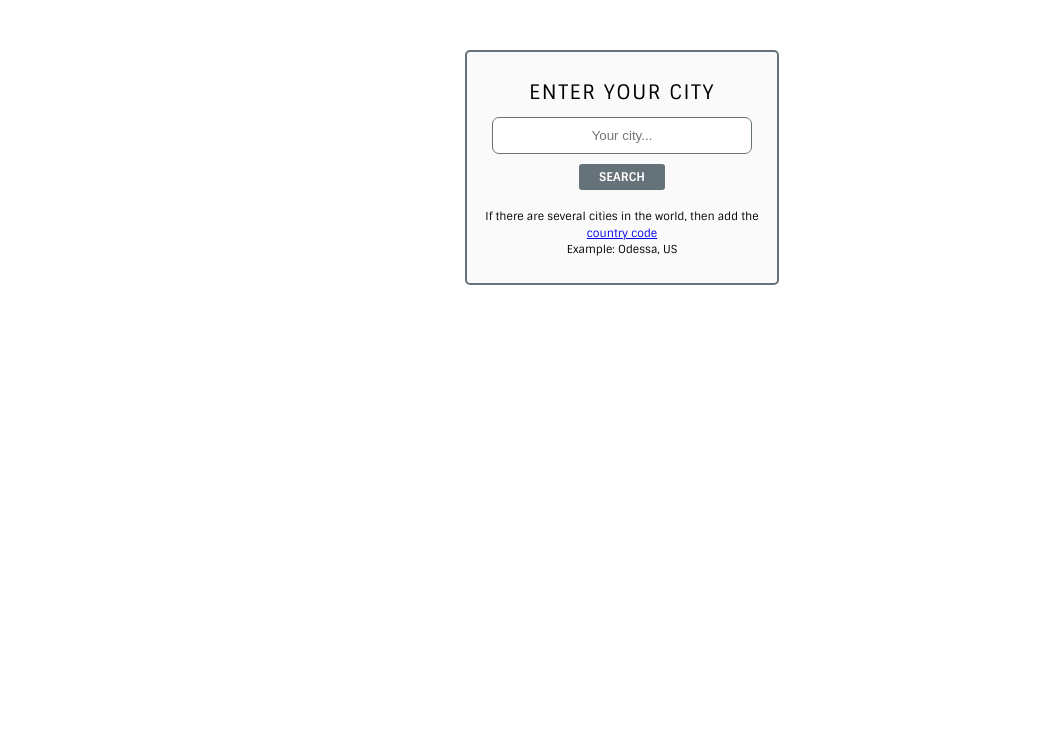
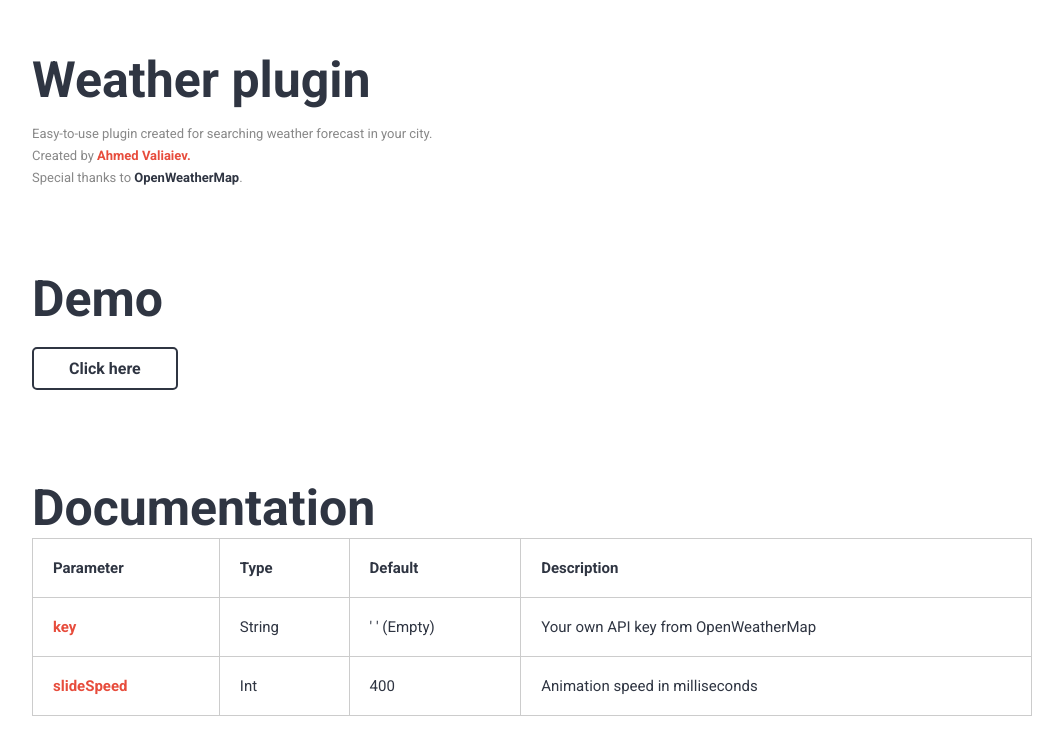
Before and after one commit to 4bselyam/weather-plugin, a plain HTML site: page index.html in a window 1280 px wide. Shown: the whole page, without its empty margins (18-1081 px from the left). Drawn offline with nearby package versions, Linux system fonts and the light colour scheme.

Commit message:
Add files via upload

```diff
--- a/index.html
+++ b/index.html
@@ -4,30 +4,120 @@
 <head>
     <meta charset="UTF-8">
     <meta name="viewport" content="width=device-width, initial-scale=1.0">
-    <link rel="stylesheet" href="css/reset.css">
-    <link rel="stylesheet" href="css/style.css">
-    <link href="https://fonts.googleapis.com/css?family=Sintony:400,700&display=swap" rel="stylesheet">
-    <title>Weather plugin</title>
+    <link href="https://fonts.googleapis.com/css?family=Roboto:400,700&display=swap" rel="stylesheet">
+    <title>Documentation</title>
 </head>
 
 <body>
-    <div class="card">
-        <div class="input">
-            <h3>Enter your city</h3>
-            <input type="text" autofocus required placeholder="Your city..." name="city">
-            <a class="search">Search</a>
-            <p>If there are several cities in the world, then add the <a href="https://countrycode.org/">country
-                    code</a><br>
-                Example: Odessa, US
-            </p>
-        </div>
-        <div class="result">
-        </div>
-    </div>
+    <h1 class="main-name">Weather plugin</h1>
+    <p class="desc">Easy-to-use plugin created for searching weather forecast in your city.<br>
+        Created by <span>Ahmed Valiaiev.</span><br>Special thanks to <a
+            href="https://openweathermap.org/">OpenWeatherMap</a>.</p>
+    <h1 class="demo">Demo</h1>
+    <a class="btn" href="plugin.html" target="_blank">Click here</a>
+    <h1 class="doc">Documentation</h1>
+    <table border="1" bordercolor=>
+        <tr>
+            <th>Parameter</th>
+            <th>Type</th>
+            <th>Default</th>
+            <th>Description</th>
+        </tr>
+        <tr>
+            <td><span>key</span></td>
+            <td>String</td>
+            <td>' ' (Empty)</td>
+            <td>Your own API key from OpenWeatherMap</td>
+        </tr>
+        <tr>
+            <td><span>slideSpeed</span></td>
+            <td>Int</td>
+            <td>400</td>
+            <td>Animation speed in milliseconds</td>
+        </tr>
+    </table>
 
-    <script src="https://code.jquery.com/jquery-3.4.1.min.js"></script>
-    <script src="js/weather.js"></script>
-    <script src="js/main.js"></script>
+    <style>
+        body {
+            padding: 0;
+            margin: 50px;
+            font-family: Roboto, sans-serif
+        }
+
+        h1 {
+            color: #2f3542;
+            font-weight: 700;
+            font-size: 50px;
+            line-height: 1.2;
+            padding: 0;
+            margin: 0
+        }
+
+        .desc {
+            color: #888;
+            font-size: 13px;
+            line-height: 1.7
+        }
+
+        .desc span {
+            font-weight: 700;
+            color: #e74c3c
+        }
+
+        .desc a {
+            color: #2f3542;
+            text-decoration: none;
+            font-weight: 700;
+            transition: all .3s ease
+        }
+
+        .desc a:hover {
+            color: #000
+        }
+
+        .demo {
+            margin-top: 80px;
+            margin-bottom: 30px
+        }
+
+        .btn {
+            padding: 10px 35px;
+            font-weight: 700;
+            outline: 0;
+            border: 2px solid #2f3542;
+            border-radius: 5px;
+            text-decoration: none;
+            color: #2f3542;
+            transition: all .3s ease
+        }
+
+        .btn:hover {
+            background-color: #eee
+        }
+
+        .doc {
+            margin-top: 100px
+        }
+
+        table {
+            border: 1px solid #ccc;
+            text-align: left;
+            font-size: 15px;
+            border-collapse: collapse;
+            width: 1000px;
+            color: #2f3542
+        }
+
+        table tr td,
+        th {
+            padding: 20px
+        }
+
+        table tr td span {
+            color: #e74c3c;
+            font-weight: 700
+        }
+    </style>
 </body>
 
 </html>
```
Also changed, not shown: plugin.html (added, +34 -0 lines).
